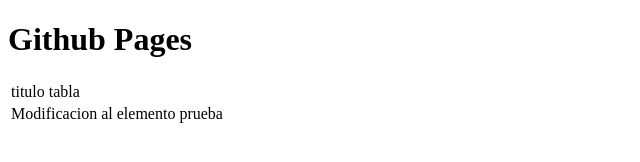
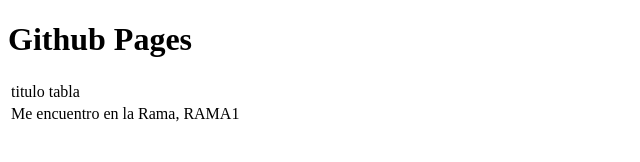
Before and after one commit to MAR-Atlantico-Rodriguez/clase10.github.io, a plain HTML site: page index.html in a window 1280 px wide. Shown: the full height of the page, 0-640 px from the left. Drawn offline with Linux system fonts and the light colour scheme.

Commit message:
archivo modificado en la rama 1

```diff
--- a/index.html
+++ b/index.html
@@ -16,8 +16,7 @@
         </tr>
         <tr>
             <td>
-                Modificacion al elemento
-                prueba
+                Me encuentro en la Rama, RAMA1
             </td>
         </tr>
     </table>
```
